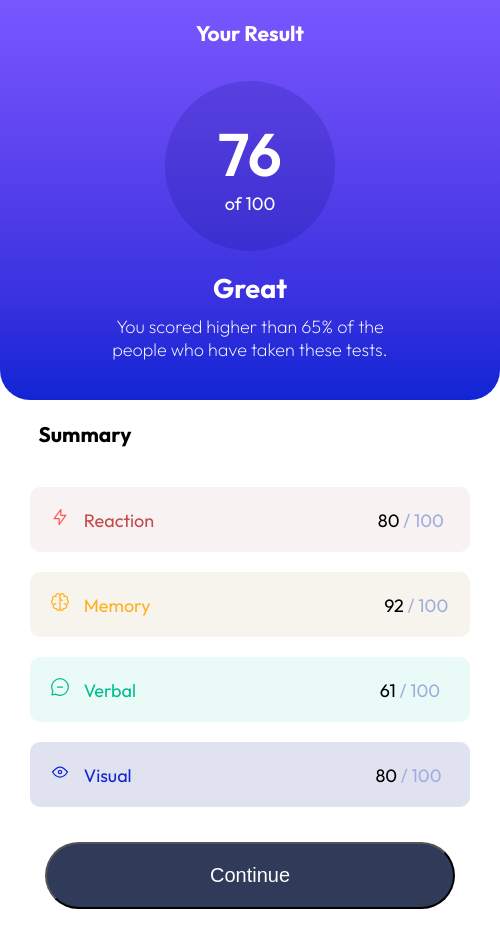
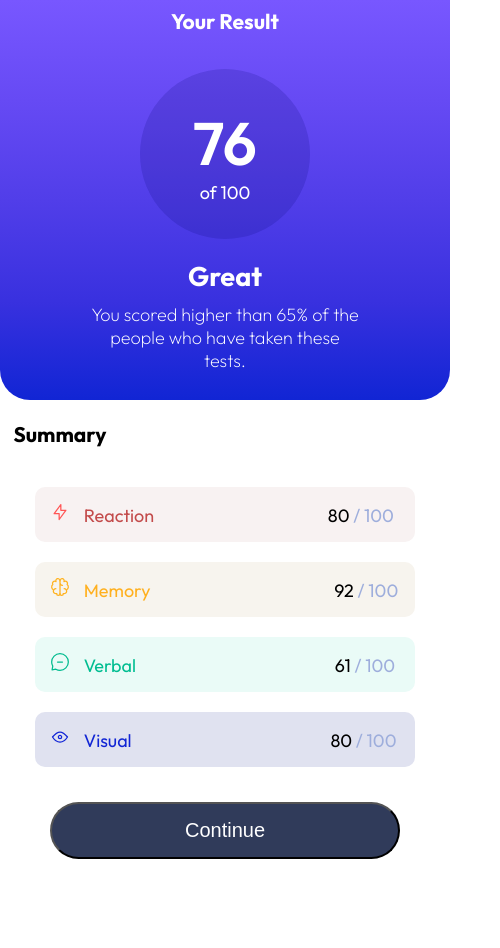
Before and after one commit to Akpede-creator/resultcomponent, a plain HTML site: page index.html in a window 390 px wide. Shown: the whole page, 500 px wide, since content can reach past the window. After the commit the page ends 900 px from the top, so only its background shows below. Drawn offline with Linux system fonts and the light colour scheme.

Commit message:
changes to mobile display made

```diff
--- a/resultsummary.css
+++ b/resultsummary.css
@@ -51,11 +51,14 @@
 @media screen and (min-width: 200px) and (max-width: 500px)  {
   body{
     background-color: white;
+    display: inline-block;
+    align-content: center;
+    justify-items: center;
   }
   .firstbox{
     /* background-color: hsla(241, 58%, 52%, 0.999); */
     background-image: linear-gradient(to bottom, #7857ff, #664af4, #513ee9, #3931df, #1125d4);
-    width: 500px;
+    width: 450px;
     height: 400px;
     border-bottom-right-radius: 30px;
     border-bottom-left-radius: 30px;
@@ -65,8 +68,8 @@
 }
   .secondbox{
     background-color: var(--White);
-    width: 500px;
-    height: 550px;
+    width: 450px;
+    height: 500px;
     align-content: center;
     justify-items: center;
 
@@ -81,6 +84,7 @@
     height: 170px;
     border-radius: 100%;
     margin: 20px;
+    justify-items: center;
     text-align: center;
     align-content: center;
     background-color: hsla(241, 90%, 24%, 0.173);
@@ -94,8 +98,8 @@
 
   .inbox1{
     background-color:  hsl(0, 30%, 96%);
-    width: 400px;
-    padding: 20px;
+    width: 350px;
+    padding: 15px;
     border-radius: 10px;
     margin: 20px;
 
@@ -103,22 +107,22 @@
   }
   .inbox2{
     background-color:  hsl(40, 36%, 95%);
-    width: 400px;
-    padding: 20px;
+    width: 350px;
+    padding: 15px;
     border-radius: 10px;
     margin: 20px;
   }
   .inbox3{
     background-color:  hsl(168, 65%, 95%);
-    width: 400px;
-    padding: 20px;
+    width: 350px;
+    padding: 15px;
     border-radius: 10px;
     margin: 20px;
   }
   .inbox4{
     background-color:   hsl(233, 36%, 91%);
-    width: 400px;
-    padding: 20px;
+    width: 350px;
+    padding: 15px;
     border-radius: 10px;
     margin: 20px
   }
@@ -127,24 +131,24 @@
     background-color: hsl(224, 30%, 27%);
     color: white;
     font-size: 20px;
-    width: 410px;
-    padding: 20px;
+    width: 350px;
+    padding: 15px;
     border-radius: 40px;
     margin-bottom: 40px;
     margin-top: 15px;
 
   }
   .num1{
-    padding-left: 220px;
+    padding-left: 170px;
    }
    .num2{
-    padding-left: 230px;
+    padding-left: 180px;
    }
    .num3{
-    padding-left: 240px;
+    padding-left: 195px;
    }
    .num4{
-    padding-left: 240px;
+    padding-left: 195px;
    }
    .summary{
     padding: 20px;
@@ -172,6 +176,10 @@
   body{
     background-color: var(--Pale-blue);
     position: relative;
+    display: flex;
+    align-content: center;
+    justify-items: center;
+
   }
   .firstbox{
     /* background-color: linear-gradient(to top, hsl(200, 100%, 67%),hsla(241, 58%, 52%, 0.999)); */
```
